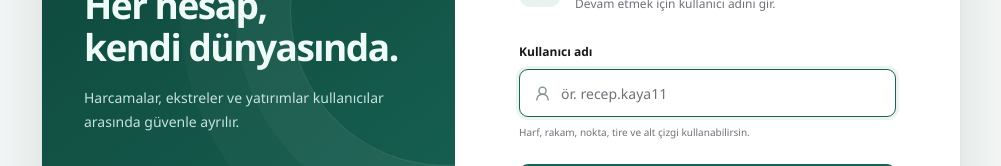
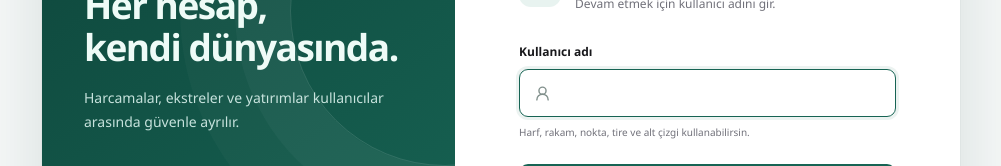
Before and after one commit to Galahadd/harcama-takip, a Next.js app: page /login in a window 1280 px wide. Shown: the part 360-526 px from the top of the page, without its empty margins (139-1140 px from the left). Built offline with nearby package versions, Linux system fonts and the light colour scheme.

Commit message:
fix: remove username example from login

```diff
--- a/src/app/login/page.tsx
+++ b/src/app/login/page.tsx
@@ -71,7 +71,7 @@ export default function LoginPage() {
             <label htmlFor="username">Kullanıcı adı</label>
             <div className="login-input-wrap">
               <UserRound size={17} />
-              <input id="username" type="text" autoComplete="username" placeholder="ör. recep.kaya11" value={username}
+              <input id="username" type="text" autoComplete="username" value={username}
                 onChange={(event) => setUsername(event.target.value)} pattern="[A-Za-z0-9._-]{3,40}" minLength={3} maxLength={40} autoFocus required />
             </div>
             <p className="login-hint">Harf, rakam, nokta, tire ve alt çizgi kullanabilirsin.</p>
```
